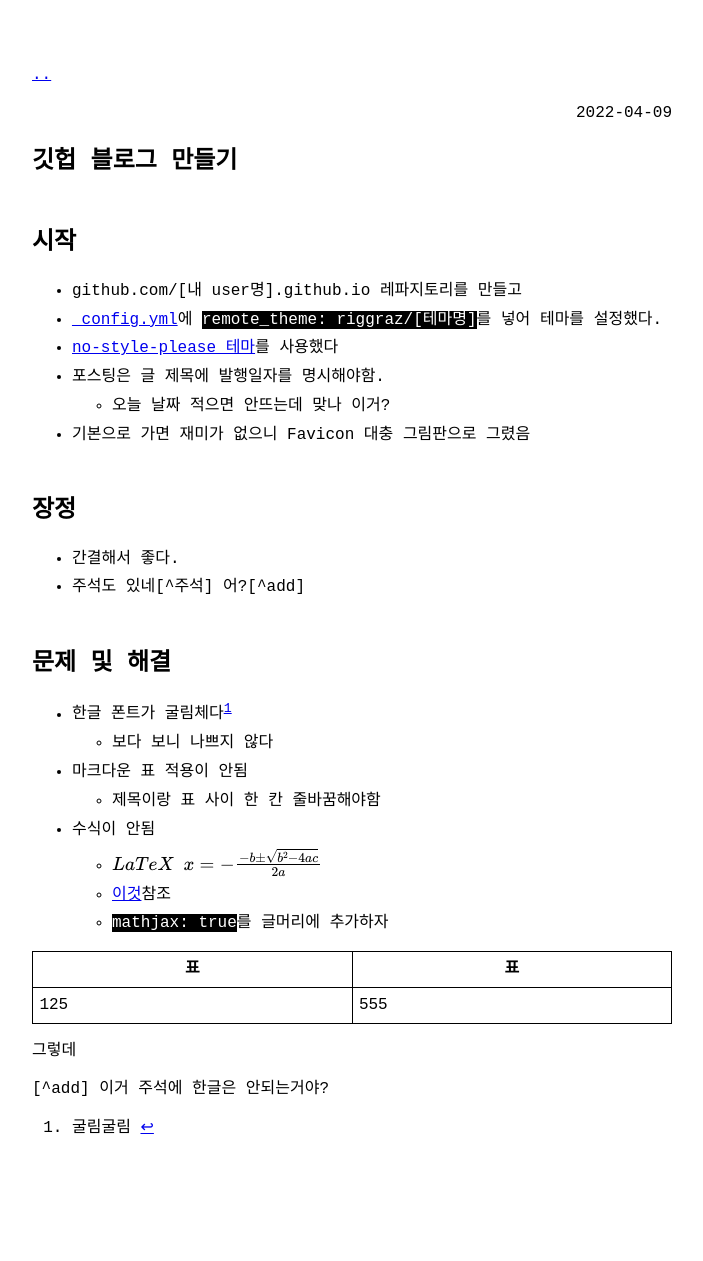
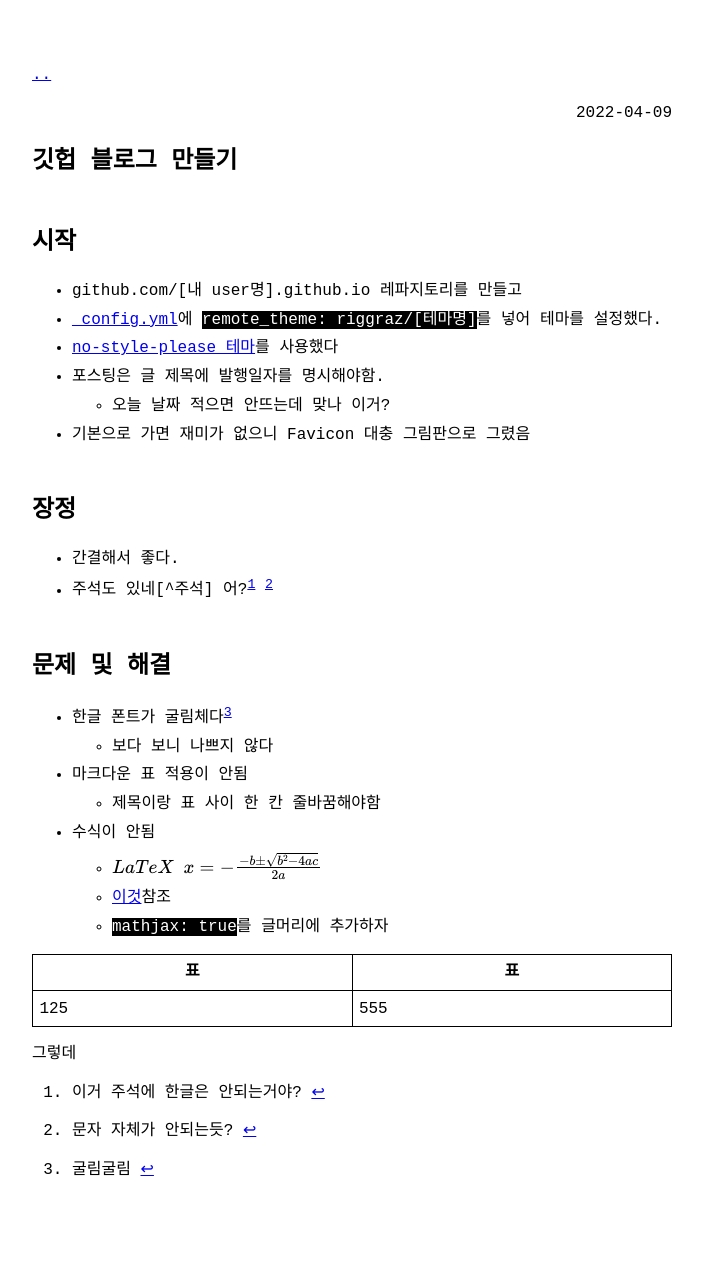
Before and after one commit to esctabcapslock/esctabcapslock.github.io, a Jekyll site: the page built from _posts/2022-04-09-깃헙 블로그 만들기.md, in a window 1280 px wide. Shown: the whole page, without its empty margins (288-991 px from the left). Built offline with Jekyll 4.4.1, drawn with Linux system fonts in a browser that asks for light colours; nearby versions of some CDN libraries; formulas are drawn with MathJax 3; before the commit the page ends 1219 px from its top, so only the background shows below that.

Commit message:
주석추가확인

```diff
--- a/_posts/2022-04-09-깃헙 블로그 만들기.md
+++ b/_posts/2022-04-09-깃헙 블로그 만들기.md
@@ -18,7 +18,7 @@ category: 웹
 ## 장정
 
 - 간결해서 좋다.
-- 주석도 있네[^주석] 어?[^add]
+- 주석도 있네[^주석] 어?[^add] [^2]
 
 ## 문제 및 해결
 
@@ -37,6 +37,7 @@ category: 웹
 
 그렇데
 
-[^주석]:이런 형태로 주식을 달 수 있는 듯?
+[^주석]: 이런 형태로 주식을 달 수 있는 듯?
 [^1]: 굴림굴림
-[^add] 이거 주석에 한글은 안되는거야?
+[^add]: 이거 주석에 한글은 안되는거야?
+[^2]: 문자 자체가 안되는듯?
```
